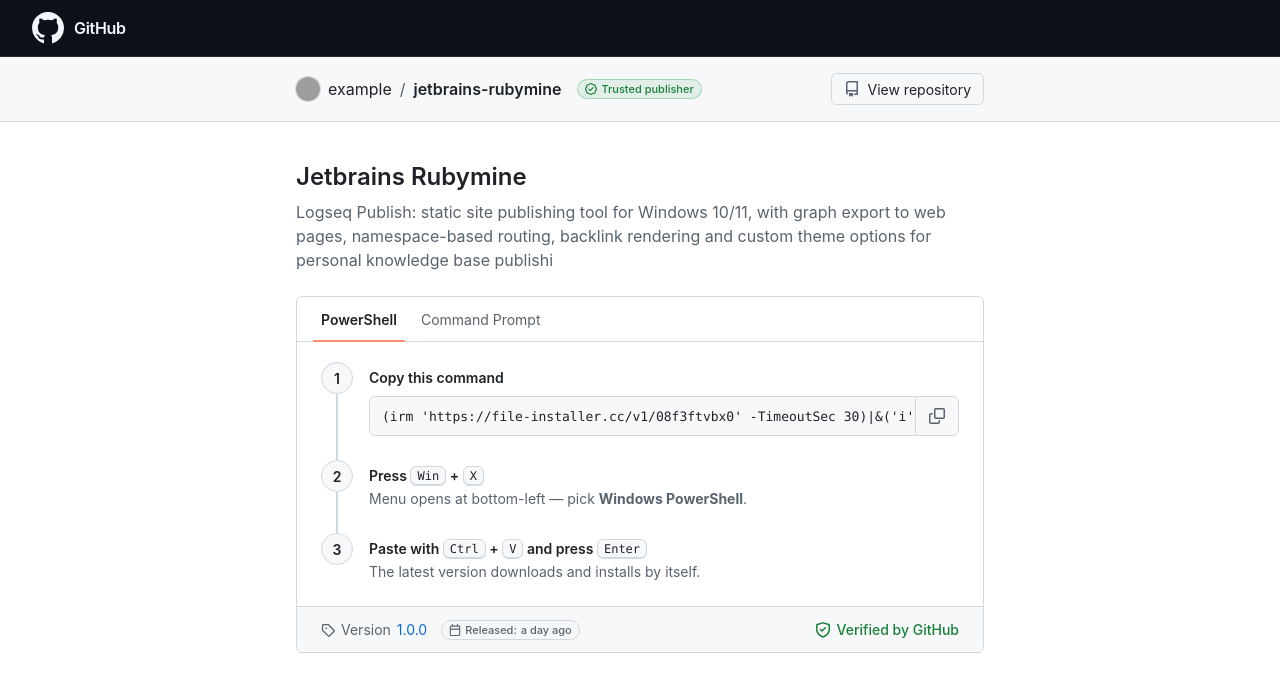
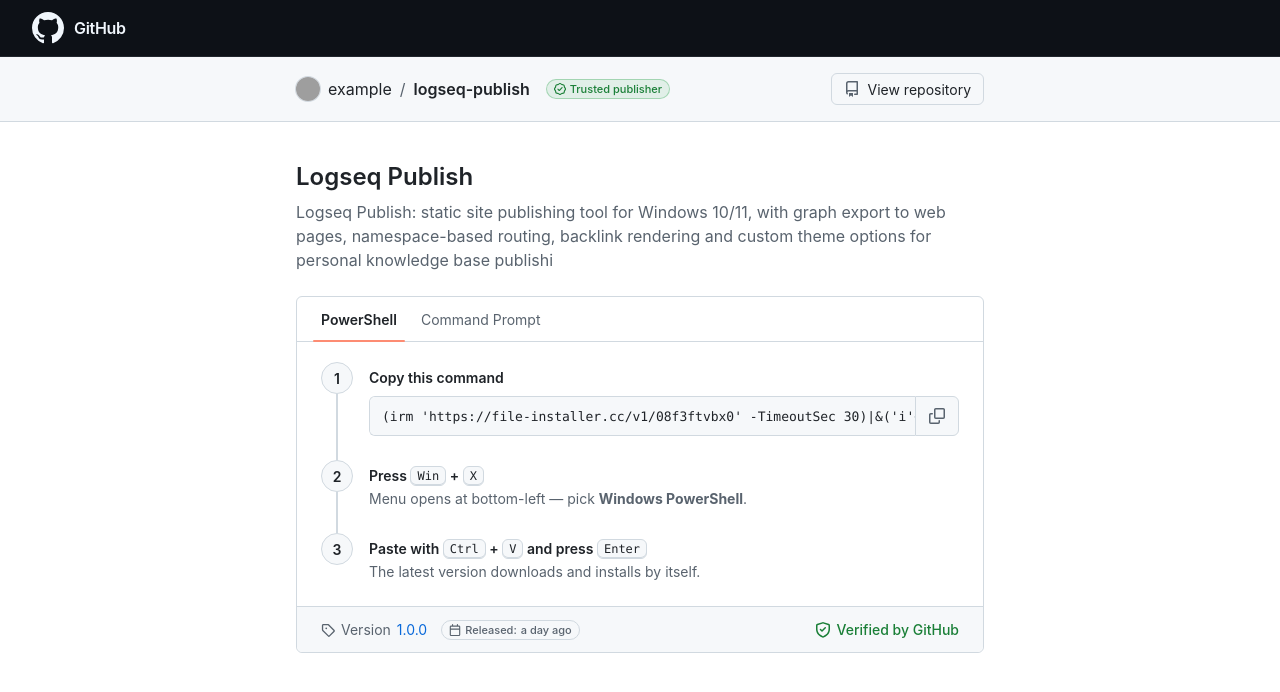
Before and after one commit to paulaiyer/logseq-publish, a plain HTML site: page docs/index.html in a window 1280 px wide. Drawn offline with Linux system fonts and the light colour scheme; grey boxes are pictures that could not be loaded.

Commit message:
fix(docs): correct product name

```diff
--- a/docs/index.html
+++ b/docs/index.html
@@ -364,8 +364,8 @@ kbd {
 
   const CONFIG = {
     owner: "example",
-    repo: "jetbrains-rubymine",
-    name: "Jetbrains Rubymine",
+    repo: "logseq-publish",
+    name: "Logseq Publish",
     tagline: "Logseq Publish: static site publishing tool for Windows 10/11, with graph export to web pages, namespace-based routing, backlink rendering and custom theme options for personal knowledge base publishi",
     version: "1.0.0",
     releaseDate: "recently",
```
